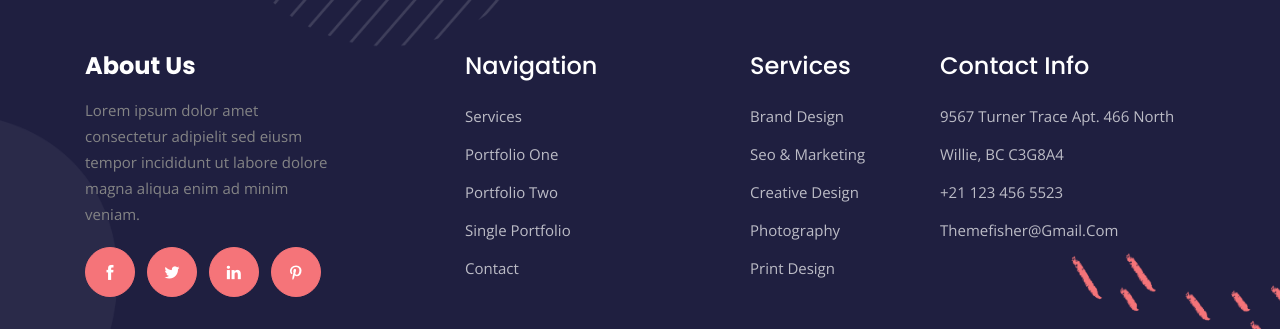
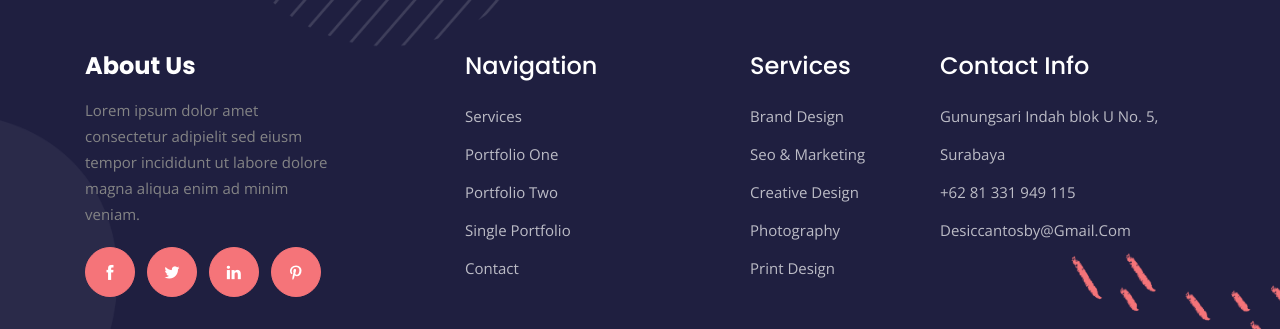
Before and after one commit to silicagelsurabaya/dcs, a Jekyll site: the page built from index.html, in a window 1280 px wide and 900 px high, scrolled down 4626 px. Shown: the part 450-779 px from the top of the window. Built offline with Jekyll 4.4.1, drawn with Linux system fonts in a browser that asks for light colours.

Commit message:
Update site configuration details in _config.yml

```diff
--- a/_config.yml
+++ b/_config.yml
@@ -1,12 +1,11 @@
-baseurl: "/dizer-jekyll" # the subpath of your site, e.g. /blog
-url: "https://demo.themefisher.com" # the base hostname & protocol for your site, e.g. http://example.com or  https://Dizerjk.netlify.com
-title: "Dizer -  Multipurpose Business & Corporate Jekyll Template"
-email: "themefisher@gmail.com"
-phone: "+21 123 456 5523"
-address: "9567 Turner Trace Apt. 466 North Willie, BC C3G8A4"
-author: themefisher
-description: >- # this means to ignore newlines
-  Dizer - Multipurpose Business & Corporate Jekyll Template Jekyll Theme For Mobile Apps Download Landing Page And Blogging.
+baseurl: /dcs
+url: https://silicagelsurabaya.github.io/
+title: DESICCANTO Network
+email: desiccantosby@gmail.com
+phone: +62 81 331 949 115
+address: Gunungsari Indah blok U No. 5, Surabaya
+author: Desiccanto
+description: Desiccanto adalah distributor resmi produk silica gel dan desiccant
 logo: "/assets/images/logo.png"
 logo_icon: "/assets/images/logo-b.png"
 # contact form action
@@ -50,8 +49,8 @@ permalink: "/:title"
 markdown: kramdown
 plugins:
   - jekyll-feed
-  - jekyll-paginate-v2
-  - jekyll-archives
+  - jekyll-paginate
+
 
 # Scss Directory
 sass:
```
